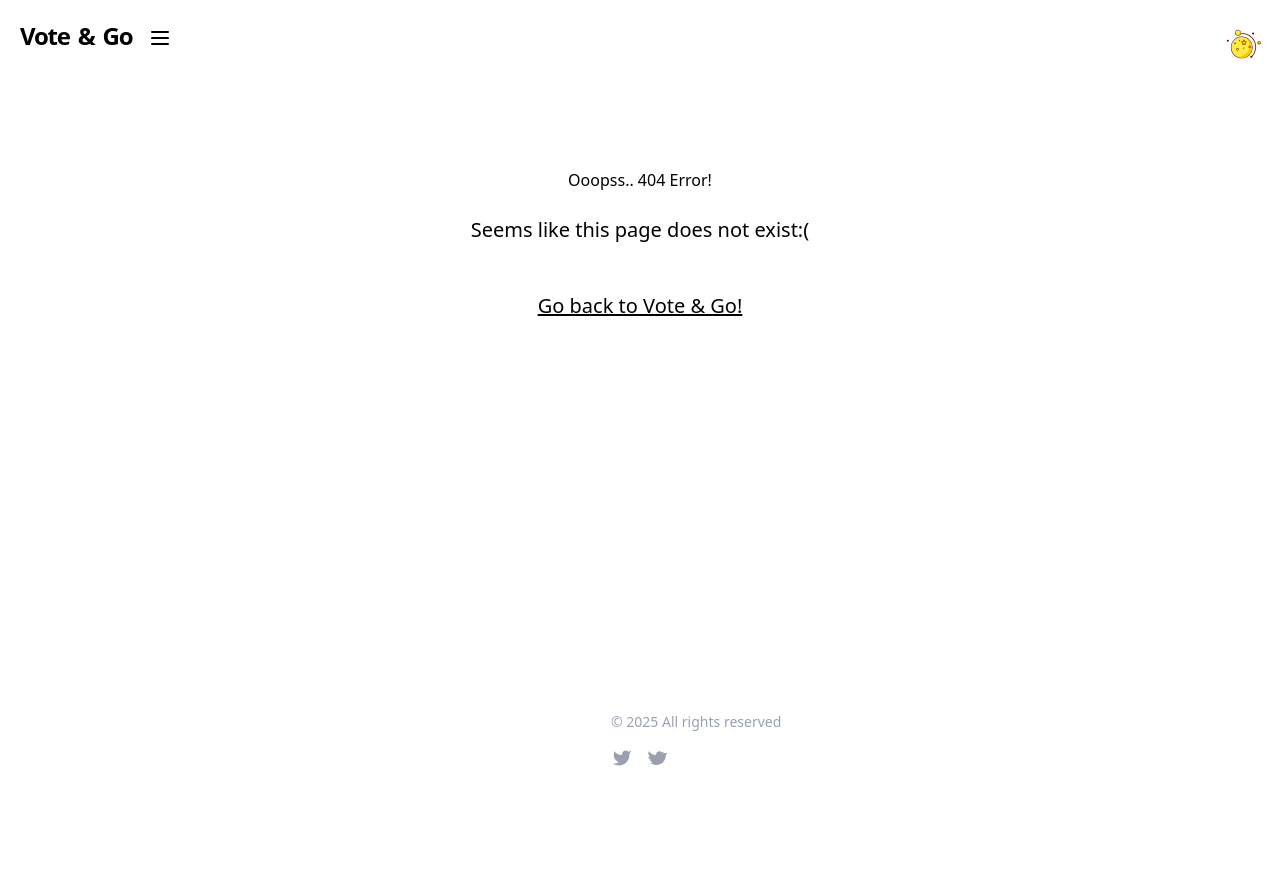
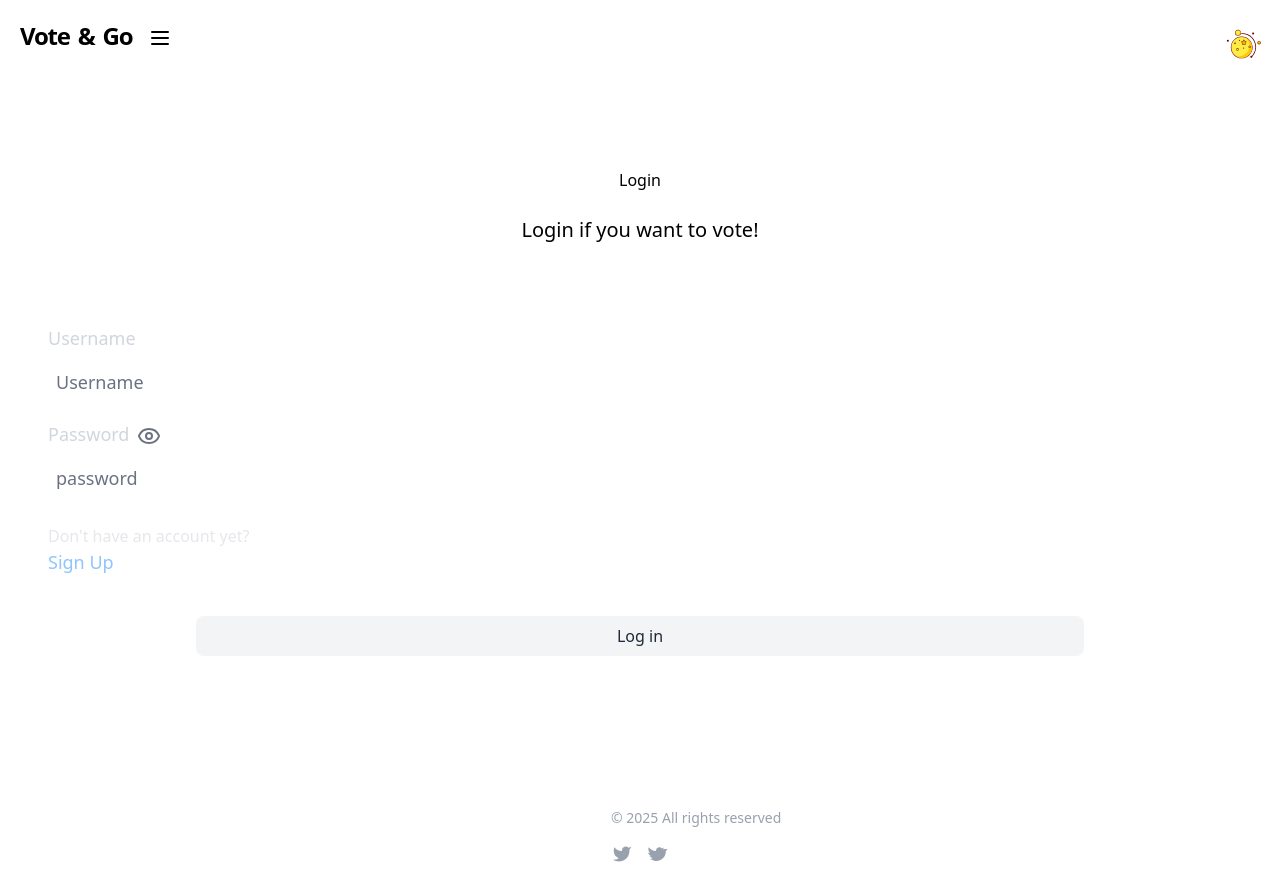
Before and after one commit to Vote-Go/frontend, a React (Vite) app: page /login in a window 1280 px wide. Before the commit this address had no page. Before the commit the page ends 800 px from the top, so only its background shows below. Built offline with nearby package versions, Linux system fonts and the light colour scheme.

Commit message:
added login page, updated readme

```diff
--- /dev/null
+++ b/src/entities/login/types/login.ts
@@ -0,0 +1,4 @@
+export type Fields = {
+  username: string;
+  password: string;
+};
--- a/src/entities/page/types/page.ts
+++ b/src/entities/page/types/page.ts
@@ -1,3 +1,9 @@
-type PageItem = "market" | "leaderboard" | "faq" | "signup";
+type PageItem = "market" | "leaderboard" | "faq" | "signup" | "login";
 
-export const PAGES: PageItem[] = ["market", "leaderboard", "faq", "signup"];
+export const PAGES: PageItem[] = [
+  "market",
+  "leaderboard",
+  "faq",
+  "signup",
+  "login",
+];
--- /dev/null
+++ b/src/features/login/lib/validation.ts
@@ -0,0 +1,27 @@
+// describes the form fields for each form
+const formFields = [
+  {
+    type: "text",
+    name: "username",
+    placeholder: "Username",
+    label: "Username",
+  },
+  {
+    type: "password",
+    name: "password",
+    placeholder: "password",
+    label: "Password",
+  },
+];
+
+const validationFields = [
+  {
+    required: { value: true, message: "Username is required" },
+  },
+
+  {
+    required: { value: true, message: "Password is required" },
+  },
+];
+
+export { formFields, validationFields };
--- /dev/null
+++ b/src/features/login/ui/ErrorField.tsx
@@ -0,0 +1,25 @@
+import { X, Check } from "lucide-react";
+
+// show errors on input only if the field has changed at least once
+// or if the form has been submitted
+const ErrorField = ({ isChange, isSubmit, errors, name }) => {
+  return (
+    <>
+      {(isChange || isSubmit) && (
+        <span
+          className={`${!errors[name] ? "bg-green-500" : "dark:bg-red-500 bg-red-500/90"} p-0.5 dark:text-white/80 text-gray-300 rounded-full inline absolute top-4 right-2`}
+        >
+          {errors[name] ? <X /> : <Check />}
+        </span>
+      )}
+
+      {errors[name] && (
+        <span className="text-sm text-red-500 dark:text-red-600 py-1 block">
+          {errors[name].message}
+        </span>
+      )}
+    </>
+  );
+};
+
+export default ErrorField;
--- /dev/null
+++ b/src/features/login/ui/Fieldinput.tsx
@@ -0,0 +1,60 @@
+import { useState } from "react";
+import { validationFields } from "../lib/validation";
+import ErrorField from "./ErrorField";
+import { Eye, EyeOff } from "lucide-react";
+
+const FieldInput = ({
+  type,
+  name,
+  placeholder,
+  label,
+  register,
+  index,
+  errors,
+  isSubmit,
+  watch,
+}) => {
+  const [isChange, setIsChange] = useState(false);
+  const [hidePassword, setHidePassword] = useState(true);
+
+  return (
+    <div className="w-full group">
+      <label
+        className="group-hover:cursor-pointer dark:text-black text-gray-300 mb-2 flex flex-col font-medium text-lg"
+        key={index}
+      >
+        <span className="flex gap-2 items-center">
+          <span>{label}</span>
+          {label == "Password" && (
+            <span
+              onClick={() => setHidePassword(!hidePassword)}
+              className="text-gray-500 relative top-0.5"
+            >
+              {hidePassword ? <Eye /> : <EyeOff />}
+            </span>
+          )}
+        </span>
+
+        <span className="relative">
+          <input
+            {...register(name, validationFields[index])}
+            type={hidePassword ? type : "text"}
+            placeholder={placeholder}
+            name={name}
+            onInput={() => setIsChange(true)}
+            className="mt-2 placeholder-gray-500 text-gray-200 w-full border-1 px-2 py-2  focus:outline-blue-400 focus:outline-1 dark:focus:outline-purple-300 focus:text-gray-200  dark:focus:text-gray-700 dark:text-gray-600 dark:border-blue-400 border-gray-300 rounded-lg"
+          />
+
+          <ErrorField
+            isChange={isChange}
+            isSubmit={isSubmit}
+            errors={errors}
+            name={name}
+          />
+        </span>
+      </label>
+    </div>
+  );
+};
+
+export default FieldInput;
--- /dev/null
+++ b/src/features/login/ui/LoginLoader.tsx
@@ -0,0 +1,27 @@
+// loading spin animation on form submit
+const LoginLoader = () => {
+  return (
+    <svg
+      className="inline animate-spin -ml-1 mr-3 h-5 w-5 text-black dark:text-white"
+      xmlns="http://www.w3.org/2000/svg"
+      fill="none"
+      viewBox="0 0 24 24"
+    >
+      <circle
+        className="opacity-25"
+        cx="12"
+        cy="12"
+        r="10"
+        stroke="currentColor"
+        stroke-width="4"
+      ></circle>
+      <path
+        className="opacity-75"
+        fill="currentColor"
+        d="M4 12a8 8 0 018-8V0C5.373 0 0 5.373 0 12h4zm2 5.291A7.962 7.962 0 014 12H0c0 3.042 1.135 5.824 3 7.938l3-2.647z"
+      ></path>
+    </svg>
+  );
+};
+
+export default LoginLoader;
--- /dev/null
+++ b/src/pages/Login.tsx
@@ -0,0 +1,122 @@
+import React from "react";
+import { useForm, SubmitHandler } from "react-hook-form";
+import { useState, useEffect } from "react";
+import { Link } from "react-router";
+import { Hero } from "../widgets/hero";
+import { Container } from "../shared/ui/Container";
+import { Fields } from "../entities/login/types/login";
+import { formFields } from "../features/login/lib/validation";
+import { useNavigate } from "react-router";
+import LoginLoader from "../features/login/ui/LoginLoader";
+import FieldInput from "../features/login/ui/Fieldinput";
+
+const validateUser = async (
+  username: string,
+  password: string
+): Promise<boolean> => {
+  await new Promise((resolve) => setTimeout(resolve, 5000));
+
+  // will be later replaced with an actual data
+  // when backend is ready
+  const databaseSchema = {
+    username: "marat2005",
+    password: "P@ssword",
+  };
+
+  return (
+    username === databaseSchema.username && password === databaseSchema.password
+  );
+};
+
+const Login = () => {
+  const {
+    register,
+    handleSubmit,
+    watch,
+    formState: { errors },
+  } = useForm<Fields>({ mode: "onChange" });
+
+  const [isSubmit, setIsSubmit] = useState(false);
+  const [isLoading, setIsLoading] = useState(false);
+  const [loginError, setLoginError] = useState<string | null>(null);
+  const redirect = useNavigate();
+
+  watch("username");
+  watch("password");
+
+  const onSubmit: SubmitHandler<Fields> = async (data) => {
+    setIsLoading(true);
+    setLoginError(null);
+
+    try {
+      const isUserExist = await validateUser(data.username, data.password);
+
+      if (isUserExist) {
+        redirect("/");
+      } else {
+        setLoginError("Invalid username or password!");
+      }
+    } catch (error) {
+      setLoginError("An error occured. Plase try again later!");
+    } finally {
+      setIsLoading(false);
+    }
+  };
+
+  return (
+    <Container>
+      <Hero title="Login" subtitle="Login if you want to vote!" />
+
+      <div className="w-full sm:w-2/3 md:w-1/2 lg:w-1/3 mx-auto border-1 border-gray-100 dark:border-gray-300 p-8 rounded-lg">
+        <form
+          className="flex gap-2 flex-col justify-center items-center"
+          action=""
+          onSubmit={handleSubmit(onSubmit)}
+        >
+          {formFields.map(({ type, name, placeholder, label }, index) => {
+            return (
+              <FieldInput
+                key={index}
+                type={type}
+                name={name}
+                placeholder={placeholder}
+                label={label}
+                index={index}
+                register={register}
+                errors={errors}
+                isSubmit={isSubmit}
+                watch={watch}
+              />
+            );
+          })}
+
+          <div className="w-full ">
+            <span className="font-medium text-red-500">{loginError}</span>
+          </div>
+
+          <div className="w-full flex flex-col">
+            <span className="font-medium dark:text-gray-600 text-gray-200">
+              Don't have an account yet?
+            </span>
+            <span className="text-lg dark:text-blue-600 text-blue-300">
+              <Link to="/signup">Sign Up</Link>
+            </span>
+          </div>
+
+          <button
+            onClick={() => setIsSubmit(true)}
+            type="submit"
+            className={` border-none rounded-lg cursor-pointer  bg-gray-100 text-gray-800  dark:hover:bg-blue-500/75 dark:bg-blue-500 dark:text-white font-medium text-center w-3/4 h-10 mt-8`}
+          >
+            <span className="px-2">Log in</span>
+            {isLoading && <LoginLoader />}
+          </button>
+        </form>
+      </div>
+    </Container>
+  );
+};
+
+export default Login;
+
+// TO-DO: Rewrite to FSD
--- a/src/pages/Signup.tsx
+++ b/src/pages/Signup.tsx
@@ -1,17 +1,11 @@
+import React from "react";
+import { useForm, SubmitHandler } from "react-hook-form";
+import { useState } from "react";
+import { Link } from "react-router";
 import { Hero } from "../widgets/hero";
 import { Container } from "../shared/ui/Container";
-import { useForm, SubmitHandler } from "react-hook-form";
-import React from "react";
-import { useState, useEffect } from "react";
-import { Eye, EyeOff } from "lucide-react";
-import { Link } from "react-router";
-import { Fields, Code } from "../entities/signup/types/signup";
-import {
-  serverConfirmationCode,
-  formFields,
-  validationFields,
-} from "../features/signup/lib/validation";
-
+import { Fields } from "../entities/signup/types/signup";
+import { formFields } from "../features/signup/lib/validation";
 import ConfirmationWindow from "../features/signup/ui/ConfirmationWindow";
 import SuccessfullRegistration from "../features/signup/ui/SuccessfullRegistration";
 import FieldInput from "../features/signup/ui/FieldInput";
@@ -69,6 +63,15 @@ const Signup = () => {
               );
             })}
 
+            <div className="mt-4 w-full flex flex-col">
+              <span className="font-medium dark:text-gray-600 text-gray-200">
+                Already have an account?
+              </span>
+              <span className="text-lg dark:text-blue-600 text-blue-300">
+                <Link to="/login">Log in</Link>
+              </span>
+            </div>
+
             <input
               onClick={() => setIsSubmit(true)}
               type="submit"
--- a/src/pages/index.ts
+++ b/src/pages/index.ts
@@ -4,5 +4,6 @@ import Leaderboard from "./Leaderboard";
 import MainPage from "./MainPage";
 import NotFound from "./NotFound";
 import Signup from "./Signup";
+import Login from "./Login";
 
-export { Event, FAQ, Leaderboard, MainPage, NotFound, Signup };
+export { Event, FAQ, Leaderboard, MainPage, NotFound, Signup, Login };
```
Also changed, not shown: src/App.tsx (+10 -1 lines), 1 other file (tests, documents, lock files or other folders).
